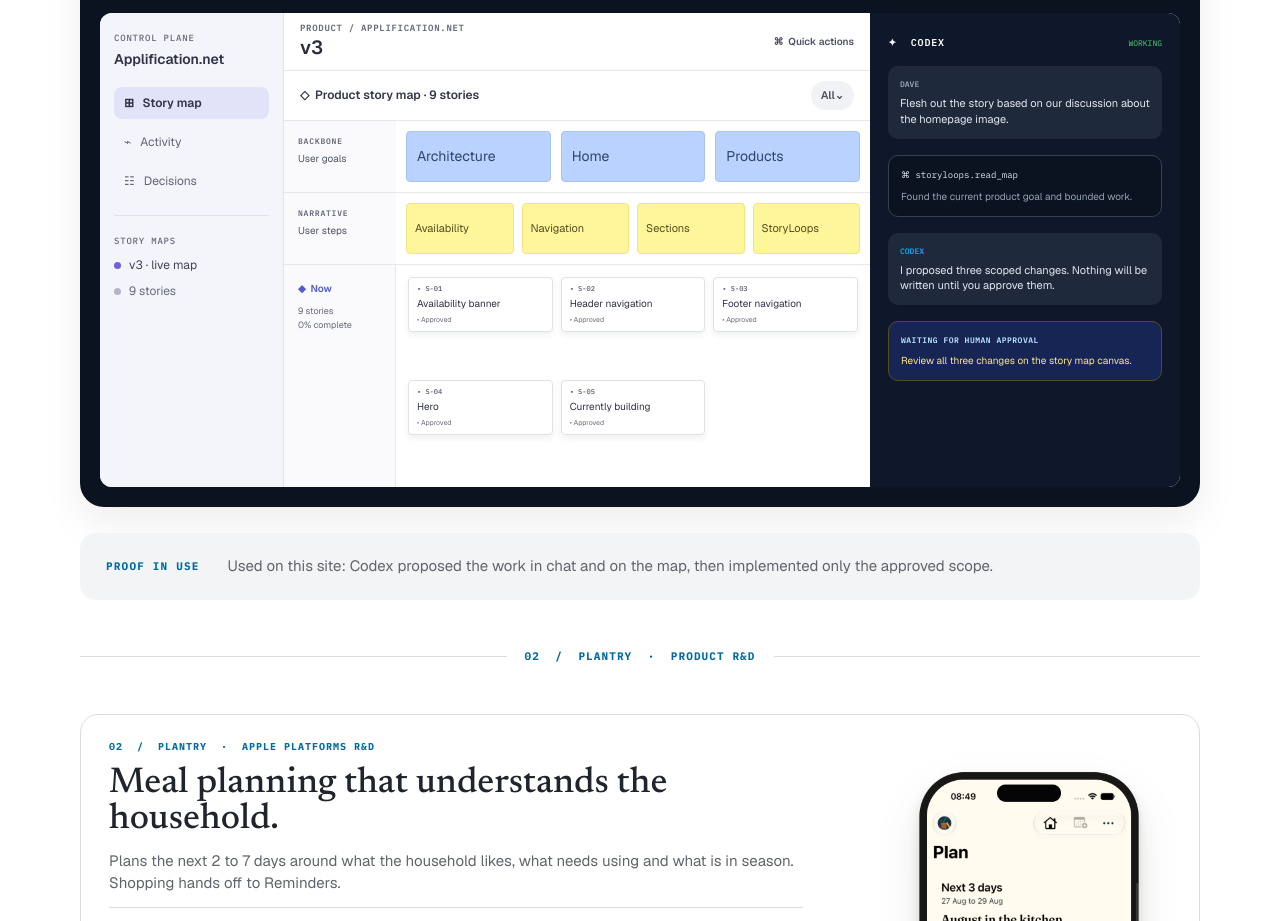
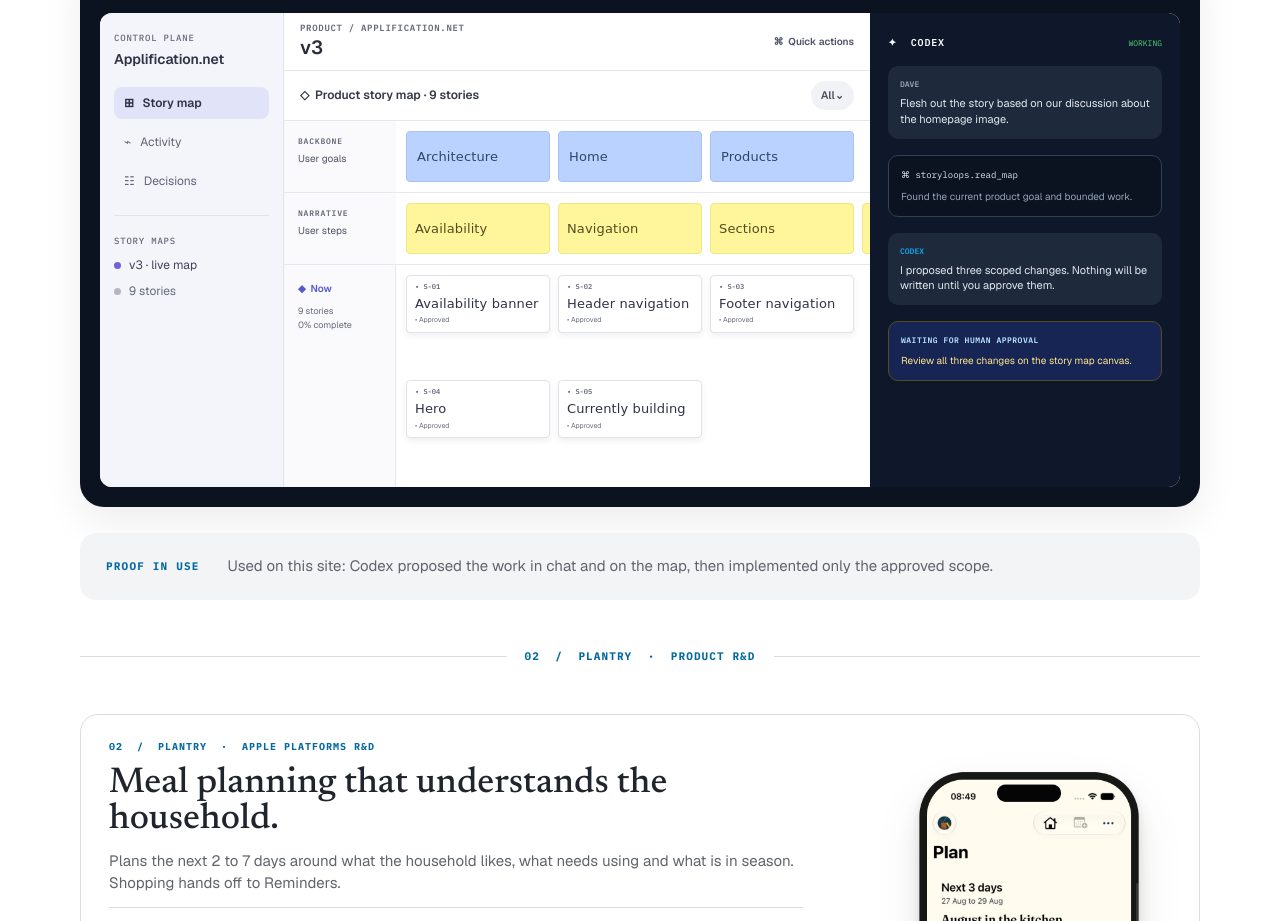
Before and after one commit to applification/applification.net, a Next.js app in the folder apps/applification/: page / in a window 1280 px wide. Shown: the part 1140-2061 px from the top of the page. Built offline with nearby package versions, Linux system fonts and the light colour scheme.

Commit message:
Add storyloop card grid styles and update component classes for consistency

```diff
--- a/apps/applification/src/app/globals.css
+++ b/apps/applification/src/app/globals.css
@@ -189,6 +189,33 @@
   }
 }
 
+@layer utilities {
+  .font-storyloop-title {
+    font-family: "Marker Felt", "Bradley Hand", "Comic Sans MS", cursive;
+    font-size: 13px;
+    font-weight: 400;
+    letter-spacing: 0.01em;
+    line-height: 1.16;
+  }
+
+  .storyloop-card-grid {
+    --storyloop-card-width: min(144px, calc((100% - 1rem) / 3));
+
+    display: grid;
+    grid-template-columns: repeat(3, var(--storyloop-card-width));
+    gap: 0.5rem;
+    min-width: 0;
+    padding: 0.625rem;
+  }
+
+  .storyloop-card-grid-scroll {
+    grid-auto-flow: column;
+    grid-template-columns: none;
+    grid-auto-columns: var(--storyloop-card-width);
+    overflow: hidden;
+  }
+}
+
 html {
   min-width: 320px;
   background: var(--background);
--- a/apps/applification/src/components/home/storyloops-showcase.tsx
+++ b/apps/applification/src/components/home/storyloops-showcase.tsx
@@ -92,9 +92,9 @@
               <div className="font-caption text-[8px] font-semibold tracking-[0.8px] text-[var(--storyloop-canvas-muted)]">BACKBONE</div>
               <div className="mt-1 text-[10px] text-[var(--storyloop-row-text)]">User goals</div>
             </div>
-            <div className="grid min-w-0 flex-1 grid-cols-3 gap-2.5 p-2.5">
+            <div className="storyloop-card-grid flex-1">
               {['Architecture', 'Home', 'Products'].map((label) => (
-                <div className="flex items-center rounded-sm border border-[var(--storyloop-note-blue-border)] bg-[var(--storyloop-note-blue)] px-2.5 text-sm text-[var(--storyloop-note-blue-text)]" key={label}>{label}</div>
+                <div className="font-storyloop-title flex items-center rounded-sm border border-[var(--storyloop-note-blue-border)] bg-[var(--storyloop-note-blue)] px-2.5 text-[var(--storyloop-note-blue-text)]" key={label}>{label}</div>
               ))}
             </div>
           </div>
@@ -103,9 +103,9 @@
               <div className="font-caption text-[8px] font-semibold tracking-[0.8px] text-[var(--storyloop-canvas-muted)]">NARRATIVE</div>
               <div className="mt-1 text-[10px] text-[var(--storyloop-row-text)]">User steps</div>
             </div>
-            <div className="grid min-w-0 flex-1 grid-cols-4 gap-2 p-2.5">
+            <div className="storyloop-card-grid storyloop-card-grid-scroll flex-1">
               {['Availability', 'Navigation', 'Sections', 'StoryLoops'].map((label) => (
-                <div className="flex items-center rounded-sm border border-[var(--storyloop-note-yellow-border)] bg-[var(--storyloop-note-yellow)] px-2 text-[11px] text-[var(--storyloop-note-yellow-text)]" key={label}>{label}</div>
+                <div className="font-storyloop-title flex items-center rounded-sm border border-[var(--storyloop-note-yellow-border)] bg-[var(--storyloop-note-yellow)] px-2 text-[var(--storyloop-note-yellow-text)]" key={label}>{label}</div>
               ))}
             </div>
           </div>
@@ -114,11 +114,11 @@
               <div className="text-[10px] font-semibold text-[var(--storyloop-now)]">◆&nbsp; Now</div>
               <div className="mt-2 text-[9px] leading-relaxed text-[var(--storyloop-muted)]">9 stories<br />0% complete</div>
             </div>
-            <div className="grid min-w-0 flex-1 grid-cols-3 gap-2 p-3">
+            <div className="storyloop-card-grid flex-1">
               {mapStories.map(([reference, title]) => (
                 <div className="h-fit rounded border border-[var(--storyloop-card-border)] bg-[var(--storyloop-canvas)] px-2 py-1.5 shadow-[0_3px_6px_var(--storyloop-card-shadow)]" key={reference}>
                   <div className="font-caption text-[7px] font-semibold text-[var(--storyloop-card-id)]">• {reference}</div>
-                  <div className="mt-1 text-[10px] leading-tight text-[var(--storyloop-ink)]">{title}</div>
+                  <div className="font-storyloop-title mt-1 text-[var(--storyloop-ink)]">{title}</div>
                   <div className="mt-1 text-[7px] text-[var(--storyloop-card-status)]">• Approved</div>
                 </div>
               ))}
```
